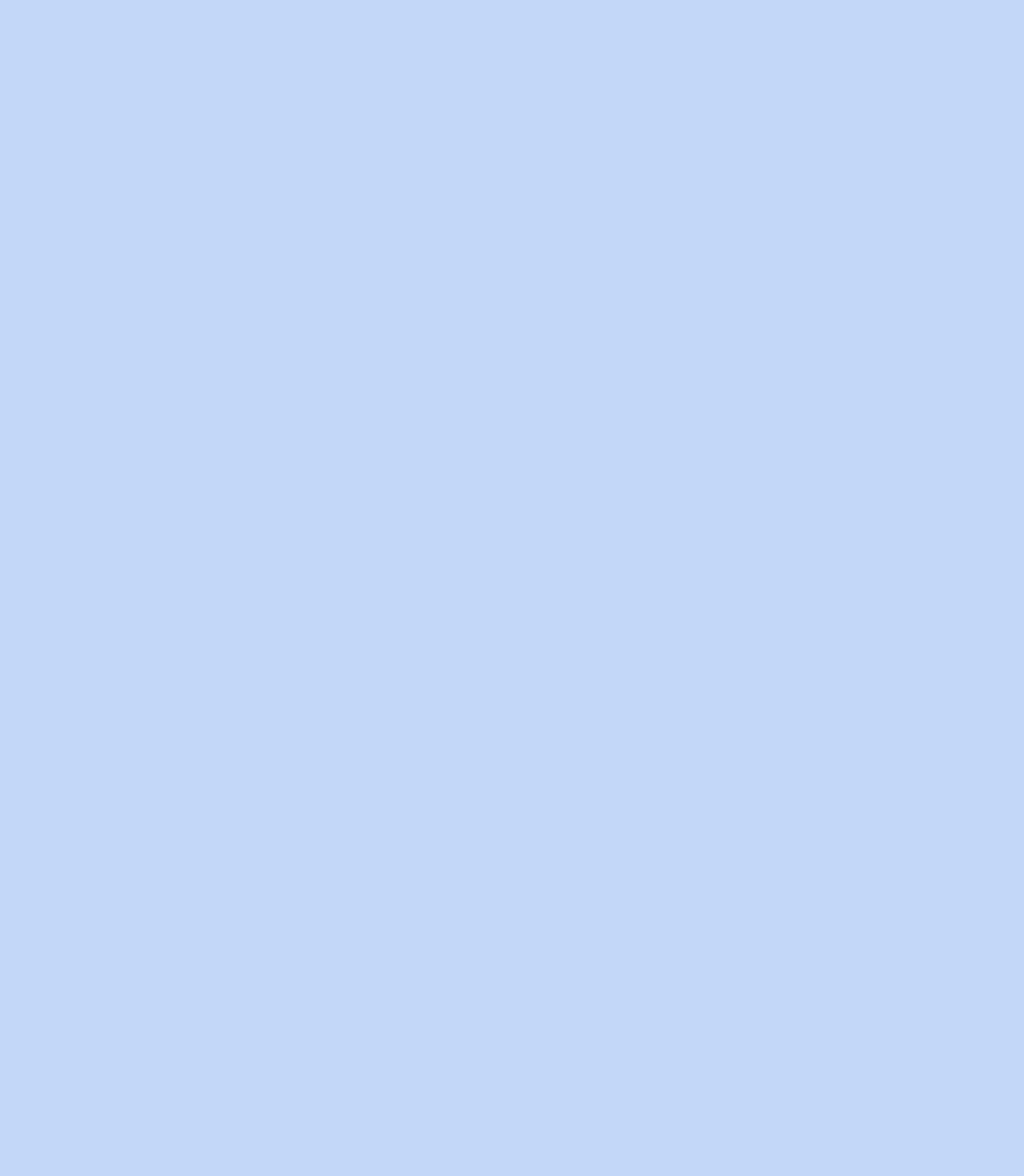
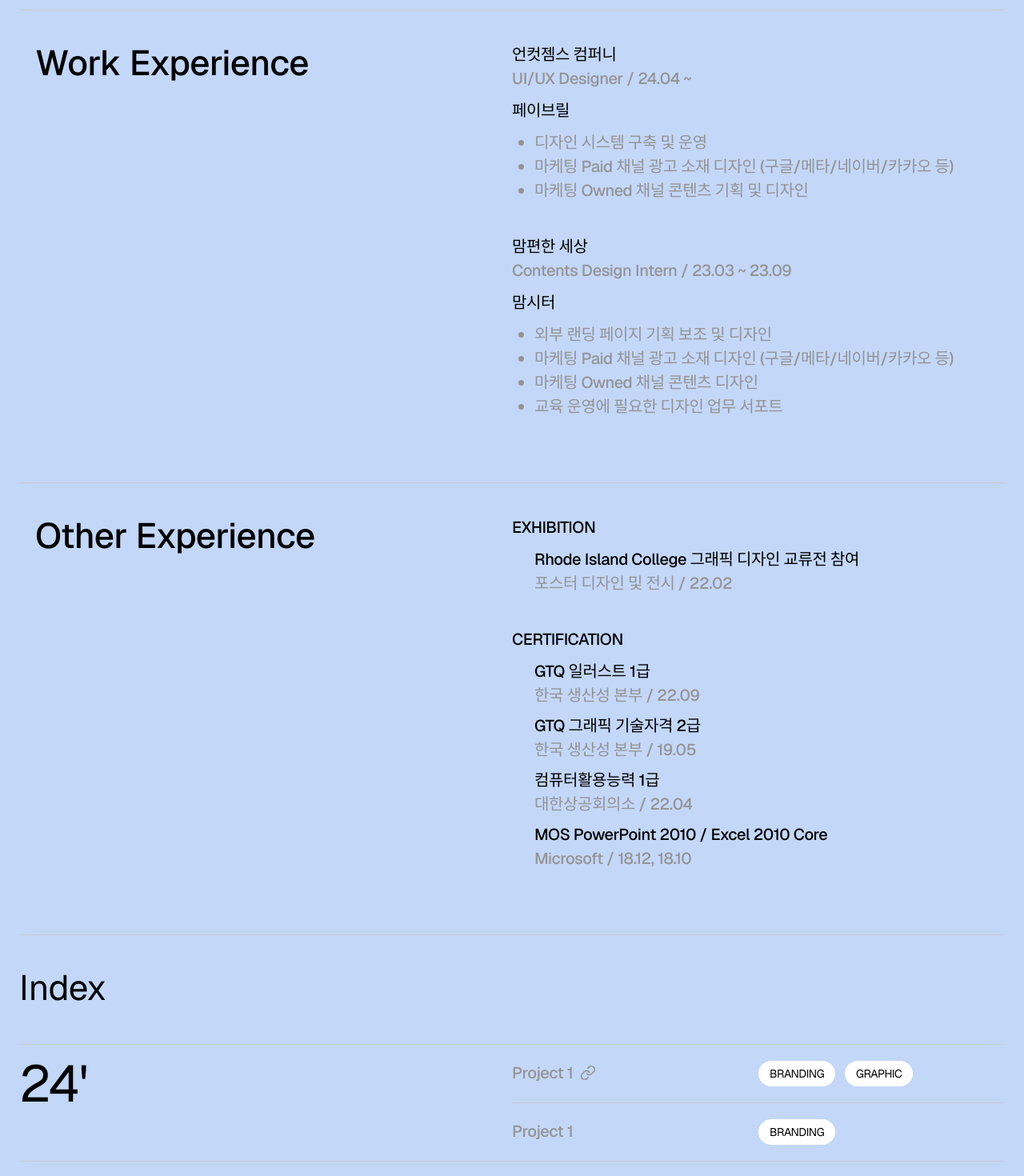
Before and after one commit to goleedev/jieun-portfolio-new, a Next.js app: page /resume in a window 1280 px wide. Shown: the part 1320-2790 px from the top of the page at 80% size. Before the commit the page ends 1105 px from the top, so only its background shows below. Built offline with nearby package versions, Linux system fonts and the light colour scheme; a web font is replaced by a local one.

Commit message:
refactor: add resume components

```diff
--- /dev/null
+++ b/app/resume/components/list.tsx
@@ -0,0 +1,270 @@
+import Link from 'next/link';
+import { ReactNode } from 'react';
+import { Link as LinkIcon } from 'lucide-react';
+
+interface IListItem {
+  title: ReactNode;
+  content: ReactNode;
+}
+
+interface IWork {
+  company: string;
+  position?: string;
+  project: string;
+  description?: string[];
+}
+
+interface IOther {
+  project: string;
+  position: string;
+}
+
+interface IOthers {
+  title: string;
+  content: IOther[];
+}
+
+const workData: IWork[] = [
+  {
+    company: '언컷젬스 컴퍼니',
+    position: 'UI/UX Designer / 24.04 ~',
+    project: '페이브릴',
+    description: [
+      '디자인 시스템 구축 및 운영',
+      '마케팅 Paid 채널 광고 소재 디자인 (구글/메타/네이버/카카오 등)',
+      '마케팅 Owned 채널 콘텐츠 기획 및 디자인',
+    ],
+  },
+  {
+    company: '맘편한 세상',
+    position: 'Contents Design Intern / 23.03 ~ 23.09',
+    project: '맘시터',
+    description: [
+      '외부 랜딩 페이지 기획 보조 및 디자인',
+      '마케팅 Paid 채널 광고 소재 디자인 (구글/메타/네이버/카카오 등)',
+      '마케팅 Owned 채널 콘텐츠 디자인',
+      '교육 운영에 필요한 디자인 업무 서포트',
+    ],
+  },
+];
+
+const others: IOthers[] = [
+  {
+    title: 'EXHIBITION',
+    content: [
+      {
+        project: 'Rhode Island College 그래픽 디자인 교류전 참여',
+        position: '포스터 디자인 및 전시 / 22.02',
+      },
+    ],
+  },
+  {
+    title: 'CERTIFICATION',
+    content: [
+      {
+        project: 'GTQ 일러스트 1급',
+        position: '한국 생산성 본부 / 22.09',
+      },
+      {
+        project: 'GTQ 그래픽 기술자격 2급',
+        position: '한국 생산성 본부 / 19.05',
+      },
+      {
+        project: '컴퓨터활용능력 1급',
+        position: '대한상공회의소 / 22.04',
+      },
+      {
+        project: 'MOS PowerPoint 2010 / Excel 2010 Core',
+        position: 'Microsoft / 18.12, 18.10',
+      },
+    ],
+  },
+];
+
+const listData: IListItem[] = [
+  {
+    title: (
+      <>
+        Hello 👋 <br /> I’m Ji-eun Jang,
+        <br /> a UI/UX Designer
+      </>
+    ),
+    content: (
+      <div className="flex flex-col gap-4 pt-6 sm:pt-0 sm:gap-5 sm:text-2xl">
+        <p>
+          As a UI/UX designer, I dive deep into the details of the project, but
+          don’t miss the big picture and look at the project from different
+          angles. In order to improve the user experience, I work closely with
+          both design team and the planning and developer team, being
+          responsible for the final result.
+        </p>
+        <p className="text-sm leading-5 sm:leading-[30px] sm:text-[20px] text-[#949494] font-normal sm:font-medium">
+          저는 UI/UX 디자이너로서 프로젝트의 세부 사항을 깊이 파고들면서도 큰
+          그림을 놓치지 않고, 다양한 각도에서 프로젝트를 바라보려 합니다. 유저
+          경험을 향상시키기 위해 디자인 팀뿐만 아니라 기획 및 개발자 팀과도
+          긴밀히 협업하며, 최종 결과물에 대한 책임을 가집니다.
+        </p>
+      </div>
+    ),
+  },
+  {
+    title: 'Work Experience',
+    content: workData.map((work) => {
+      return (
+        <div
+          key={work.company}
+          className="flex flex-col gap-2 last:pb-0 pb-5 sm:pb-10 sm:gap-2.5 pt-6 sm:pt-0 text-sm leading-5 sm:leading-[30px] sm:text-[20px] font-medium"
+        >
+          <div className="flex flex-col">
+            <h3>{work.company}</h3>
+            <p className="text-[#949494] font-normal sm:font-medium">
+              {work.position}
+            </p>
+          </div>
+          <p>{work.project}</p>
+          <ul className="list-disc pl-5 sm:pl-7 text-[#949494] font-normal sm:font-medium">
+            {work.description &&
+              work.description.map((description, index) => (
+                <li key={index}>{description}</li>
+              ))}
+          </ul>
+        </div>
+      );
+    }),
+  },
+  {
+    title: 'Other Experience',
+    content: others.map((other) => {
+      return (
+        <div
+          key={other.title}
+          className="flex flex-col gap-2 last:pb-0 pb-5 sm:pb-10 sm:gap-2.5 pt-6 sm:pt-0 text-sm leading-5 sm:leading-[30px] sm:text-[20px] font-medium"
+        >
+          <h3>{other.title}</h3>
+          <div className="flex flex-col gap-1 sm:gap-2">
+            {other.content.map((content) => (
+              <div key={content.project} className="pl-5 sm:pl-7">
+                <p className="">{content.project}</p>
+                <p className="text-[#949494] font-normal sm:font-medium">
+                  {content.position}
+                </p>
+              </div>
+            ))}
+          </div>
+        </div>
+      );
+    }),
+  },
+];
+
+interface IIndexItem {
+  project: string;
+  link?: string;
+  types: string[];
+}
+
+interface IIndexList {
+  year: number;
+  projects: IIndexItem[];
+}
+
+const indexList: IIndexList[] = [
+  {
+    year: 24,
+    projects: [
+      {
+        project: 'Project 1',
+        link: '/work/test',
+        types: ['BRANDING', 'GRAPHIC'],
+      },
+      {
+        project: 'Project 1',
+        types: ['BRANDING'],
+      },
+    ],
+  },
+  {
+    year: 23,
+    projects: [
+      {
+        project: 'Project 1',
+        link: '/work/test',
+        types: ['BRANDING', 'GRAPHIC'],
+      },
+      {
+        project: 'Project 1',
+        types: ['BRANDING'],
+      },
+    ],
+  },
+];
+
+function ListItem({ title, content }: IListItem) {
+  return (
+    <li className="flex flex-col pt-8 pb-[60px] px-0 sm:px-5 sm:pt-10 sm:pb-20 sm:grid sm:grid-cols-2 border-b border-[#CCCCCC] font-medium">
+      <div className="text-[28px] leading-[32px] sm:text-[44px] sm:leading-[52px]">
+        {title}
+      </div>
+      <div>{content}</div>
+    </li>
+  );
+}
+
+function IndexList({ year, projects }: IIndexList) {
+  return (
+    <div className="flex flex-col border-b border-[#CCC] last:border-none">
+      <div className="flex flex-col sm:grid sm:grid-cols-2 border-b border-[#CCC] last:border-none">
+        <h3 className="text-4xl leading-[60px] sm:text-[64px] sm:leading-[82px] pt-2">
+          {year}'
+        </h3>
+        <div className="flex flex-col">
+          {projects.map((project, index) => (
+            <div
+              key={index}
+              className="flex justify-between sm:grid sm:grid-cols-2 py-3 border-b border-[#CCC] last:border-none sm:py-5 text-sm leading-5 sm:leading-[30px] sm:text-[20px] font-normal sm:font-medium"
+            >
+              <div className="text-[#949494] hover:text-black">
+                {project.link ? (
+                  <Link
+                    href={project.link}
+                    className="cursor-pointer flex items-center gap-2"
+                  >
+                    <span>{project.project}</span>{' '}
+                    <LinkIcon className="w-4 sm:w-5" />
+                  </Link>
+                ) : (
+                  <p className="cursor-default">{project.project}</p>
+                )}
+              </div>
+              <p className="flex gap-3">
+                {project.types.map((type) => (
+                  <span className="rounded-full bg-white text-sm uppercase px-3.5 py-1.5 font-normal">
+                    {type}
+                  </span>
+                ))}
+              </p>
+            </div>
+          ))}
+        </div>
+      </div>
+    </div>
+  );
+}
+
+export default function List() {
+  return (
+    <section className="pt-12 sm:pt-20">
+      {listData.map(({ title, content }, index) => (
+        <ListItem key={index} title={title} content={content} />
+      ))}
+      <div className="pb-20 sm:pb-[100px]">
+        <h2 className="pt-8 sm:pt-10 text-[28px] pb-6 sm:pb-11 leading-[32px] sm:text-[44px] sm:leading-[52px] w-full border-b border-[#CCC]">
+          Index
+        </h2>
+        {indexList.map(({ year, projects }, index) => (
+          <IndexList key={index} year={year} projects={projects} />
+        ))}
+      </div>
+    </section>
+  );
+}
--- a/app/resume/page.tsx
+++ b/app/resume/page.tsx
@@ -1,6 +1,7 @@
 import Image from 'next/image';
 
 import HomeContent from '@/components/home-content';
+import List from './components/list';
 
 export default function ResumePage() {
   return (
@@ -30,11 +31,12 @@ export default function ResumePage() {
         className="absolute earphone-responsive"
         unoptimized
       />
-
       <p className="w-full flex flex-col items-center md:whitespace-nowrap lg:flex-row md:pb-6 pb-5 md:text-lg md:font-medium font-normal text-sm leading-5 md:leading-6 text-center justify-center">
         <span>Creating diverse works</span>
         <span>through UI/UX design and visual identity.</span>
       </p>
+
+      <List />
     </>
   );
 }
--- a/package.json
+++ b/package.json
@@ -16,6 +16,7 @@
     "dompurify": "^3.1.7",
     "framer-motion": "^11.11.11",
     "geist": "^1.3.1",
+    "lucide-react": "^0.454.0",
     "moment-timezone": "^0.5.46",
     "next": "15.0.1",
     "react": "19.0.0-rc-69d4b800-20241021",
```
Also changed, not shown: 1 other file (tests, documents, lock files or other folders).
